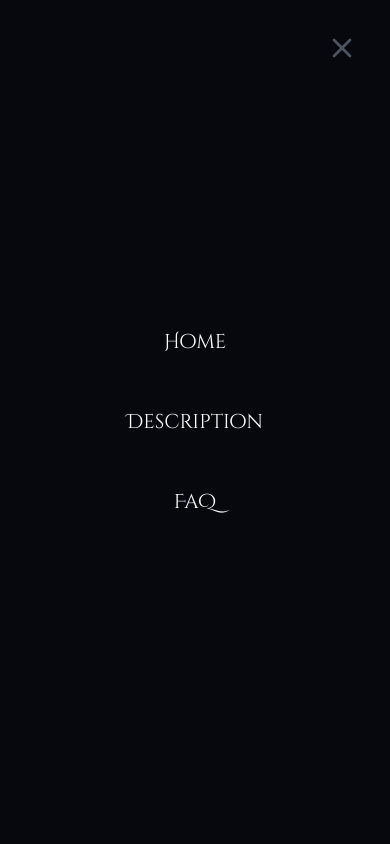
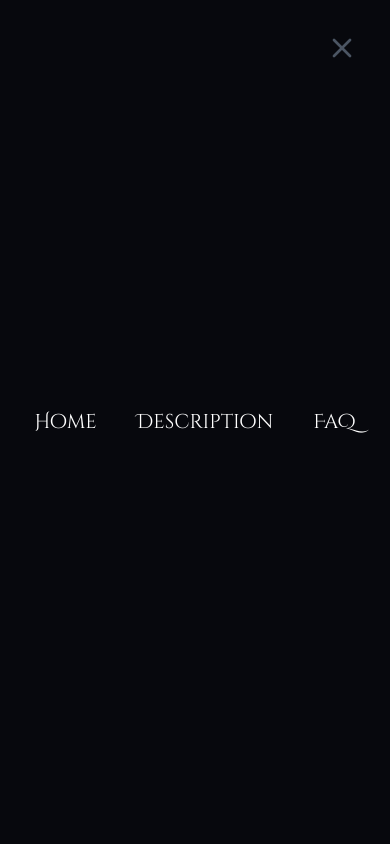
Before and after one commit to MicroClub-USTHB/Hollow-dev-website, a React (Vite) app: page / in a window 390 px wide. Both pictures are taken after a click on the element 48 px from the left and 40 px from the top of the page. Shown: the top 844 px of the page. Built offline with nearby package versions, Linux system fonts and the light colour scheme.

Commit message:
fixed navbar responsive

```diff
--- a/src/components/Layout/navbar.tsx
+++ b/src/components/Layout/navbar.tsx
@@ -1,39 +1,56 @@
 import { useState } from "react";
 import HollowButton from "../UI/HollowButton";
-import RegisterButton from "../../assets/RegisterIcon.svg"
+import RegisterButton from "../../assets/RegisterIcon.svg";
 
 export default function Header() {
   const [isNavOpen, setIsNavOpen] = useState(false);
 
   return (
     <div className="bg-transparent text-white flex items-center justify-between px-8 h-20 text-xl">
-        <div className="flex lg:hidden">
-            <div className="space-y-2 cursor-pointer" onClick={() => setIsNavOpen((prev) => !prev)}>
+      <div className="flex md:hidden">
+        <div
+          className="space-y-2 cursor-pointer"
+          onClick={() => setIsNavOpen((prev) => !prev)}
+        >
           <span className="block h-0.5 w-8 animate-pulse bg-gray-600"></span>
           <span className="block h-0.5 w-8 animate-pulse bg-gray-600"></span>
           <span className="block h-0.5 w-8 animate-pulse bg-gray-600"></span>
         </div>
 
-            <div className={isNavOpen ? "block absolute w-full h-full top-0 left-0 bg-[#07080D] flex flex-col items-center justify-evenly" : "hidden"}>
-                <div className="absolute top-0 right-0 px-8 py-8 cursor-pointer" onClick={() => setIsNavOpen(false)}>
-                    <svg className="h-8 w-8 text-gray-600"
+        <div
+          className={
+            isNavOpen
+              ? "absolute w-full h-full top-0 left-0 bg-[#07080D] flex flex-col items-center justify-evenly"
+              : "hidden"
+          }
+        >
+          <div
+            className="absolute top-0 right-0 px-8 py-8 cursor-pointer"
+            onClick={() => setIsNavOpen(false)}
+          >
+            <svg
+              className="h-8 w-8 text-gray-600"
               viewBox="0 0 24 24"
               fill="none"
               stroke="currentColor"
               strokeWidth="2"
               strokeLinecap="round"
-                        strokeLinejoin="round">
+              strokeLinejoin="round"
+            >
               <line x1="18" y1="6" x2="6" y2="18" />
               <line x1="6" y1="6" x2="18" y2="18" />
             </svg>
           </div>
 
-                <ul className="flex text-center grid grid-cols-1 gap-10">
+          <ul className="flex text-center gap-10">
             <a className="relative group py-1.5 cursor-pointer" href="#hero">
               <span className="absolute bottom-0 left-0 w-0 h-[1px] bg-white group-hover:w-full group-hover:transition-all"></span>
               Home
             </a>
-                    <a className="relative group py-1.5 cursor-pointer" href="#description">
+            <a
+              className="relative group py-1.5 cursor-pointer"
+              href="#description"
+            >
               <span className="absolute bottom-0 left-0 w-0 h-[1px] bg-white group-hover:w-full group-hover:transition-all"></span>
               Description
             </a>
@@ -42,18 +59,18 @@ export default function Header() {
               FaQ
             </a>
           </ul>
-
         </div>
         <div className={isNavOpen ? "hidden" : ""}>
           <HollowButton
             title="Register Now"
             href="http://localhost:4000/auth/discord/"
-                icon= {RegisterButton}/>
+            icon={RegisterButton}
+          />
         </div>
       </div>
 
-        <h1 className="mr-20 pl-12">HOLLOW DEV</h1>
-        <ul className="hidden space-x-8 lg:flex">
+      <h1 className="">HOLLOW DEV</h1>
+      <ul className="hidden space-x-8 md:flex">
         <li>
           <a className="relative group py-1.5 cursor-pointer" href="#hero">
             <span className="absolute bottom-0 left-0 w-0 h-[1px] bg-white group-hover:w-full group-hover:transition-all"></span>
@@ -61,7 +78,10 @@ export default function Header() {
           </a>
         </li>
         <li>
-          <a className="relative group py-1.5 cursor-pointer" href="#description">
+          <a
+            className="relative group py-1.5 cursor-pointer"
+            href="#description"
+          >
             <span className="absolute bottom-0 left-0 w-0 h-[1px] bg-white group-hover:w-full group-hover:transition-all"></span>
             Description
           </a>
--- a/src/components/UI/HollowButton.tsx
+++ b/src/components/UI/HollowButton.tsx
@@ -14,14 +14,14 @@ export default function HollowButton(props: Props) {
         <Link
           to={props.href || "/"}
           onClick={props.onClick}
-          className="sm:hidden block absolute overflow-hidden w-12 h-12 absolute right-0 -mt-3 mr-6 hover:opacity-80"
+          className="md:hidden block overflow-hidden w-12 h-12 absolute right-0 -mt-3 mr-6 hover:opacity-80"
           style={{ backgroundImage: `url(${props.icon})` }}
         />
       ) : (
         <Link
           to={props.href || "/"}
           onClick={props.onClick}
-          className="hidden sm:block group relative overflow-hidden rounded bg-[#0E1324] px-8 py-2 text-white transition-all duration-300 ease-out hover:bg-gradient-to-r hover:from-[#0E1324] hover:to-[#1F2937] ring-1 hover:ring-[#0E1324] ring-offset-1"
+          className="hidden md:block group relative overflow-hidden rounded bg-[#0E1324] px-8 py-2 text-white transition-all duration-300 ease-out hover:bg-gradient-to-r hover:from-[#0E1324] hover:to-[#1F2937] ring-1 hover:ring-[#0E1324] ring-offset-1"
         >
           <span className="ease absolute right-0 -mt-12 h-32 w-8 translate-x-12 rotate-12 transform bg-white opacity-10 transition-all duration-700 group-hover:-translate-x-40"></span>
           <span className="relative">{props.title}</span>
--- a/vite.config.ts
+++ b/vite.config.ts
@@ -1,10 +1,7 @@
-import { defineConfig } from 'vite'
-import react from '@vitejs/plugin-react-swc'
+import { defineConfig } from "vite";
+import react from "@vitejs/plugin-react-swc";
 
 // https://vitejs.dev/config/
 export default defineConfig({
   plugins: [react()],
-  server: {
-    host: // "ip_here"
-  }
-})
+});
```
Lines whose indentation alone changed are shown as unchanged.
